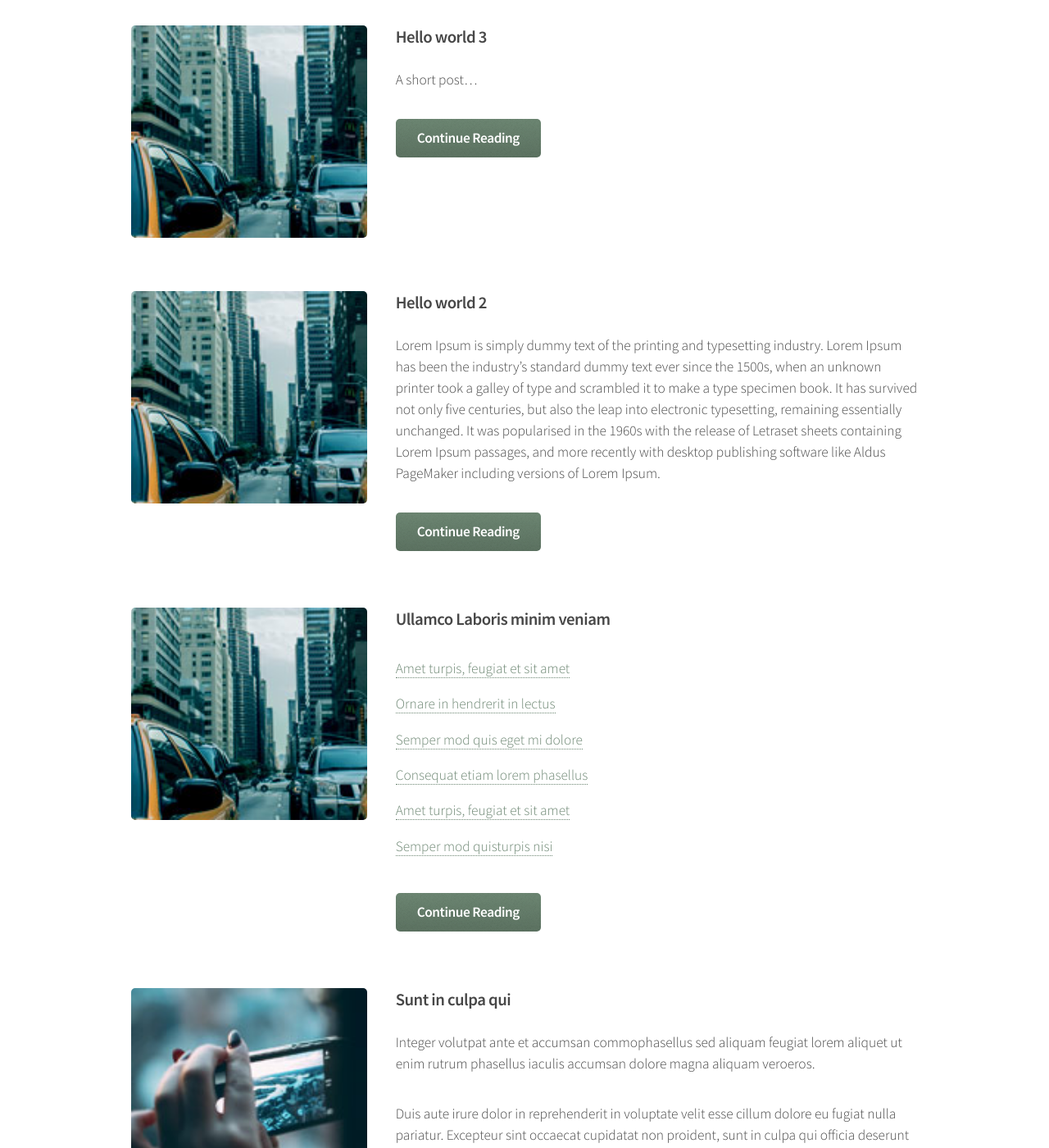
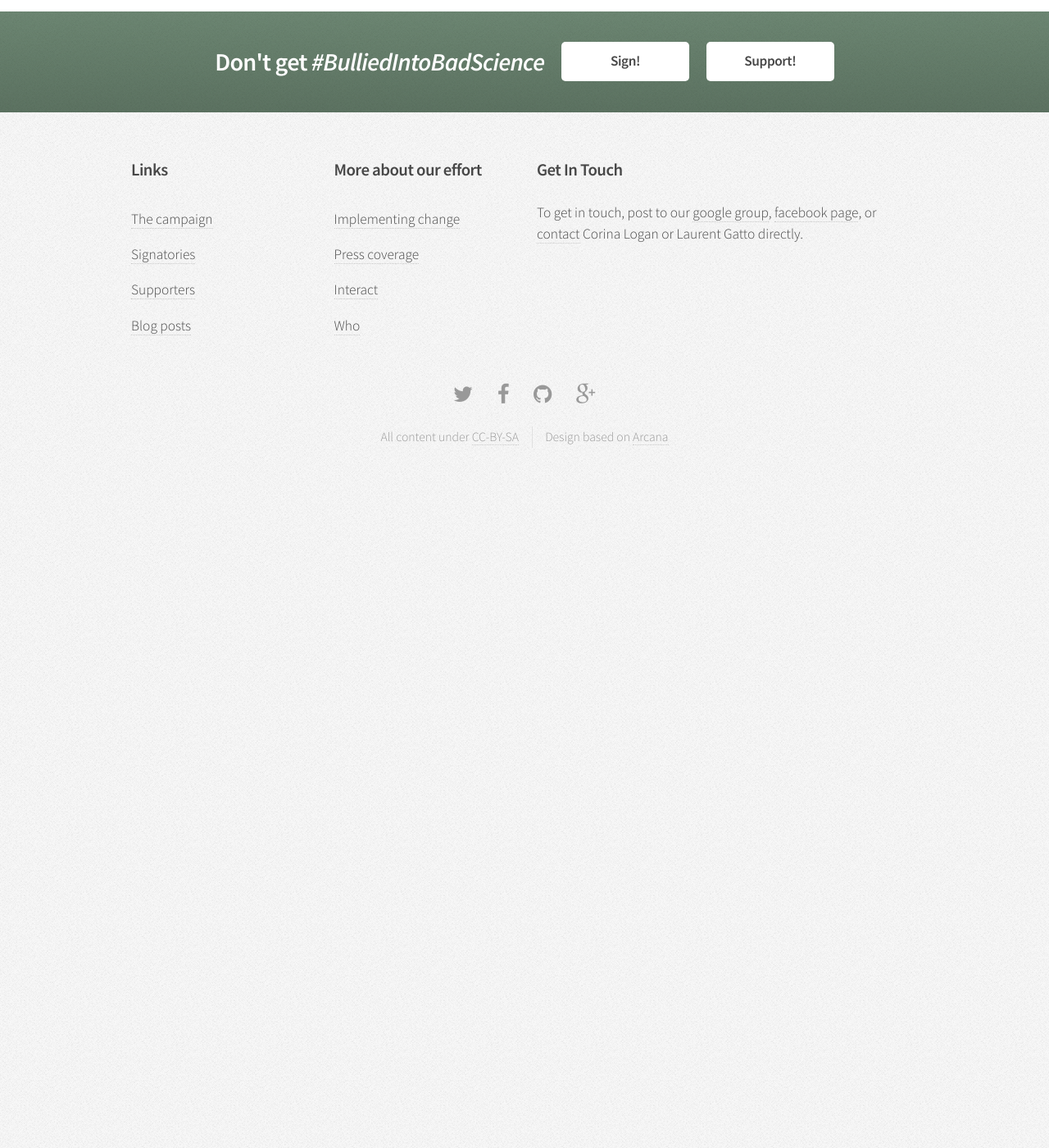
Before and after one commit to BulliedIntoBadScience/BulliedIntoBadScience.org, a Jekyll site: the page built from blog/index.html, in a window 1280 px wide and 1400 px high, scrolled down 643 px. Shown: the whole window at 82% size. Built offline with Jekyll 4.4.1, drawn with Linux system fonts in a browser that asks for light colours; after the commit the page ends 1273 px from its top, so only the background shows below that; some of the changed text lies outside the part shown.

Commit message:
a single post

```diff
--- a/_posts/2014-08-20-another-post.md
+++ /dev/null
@@ -1,8 +0,0 @@
----
-title: Lorem Ipsum Dolor Sit Amet
-featured: /assets/images/pic03.jpg
-layout: post
----
-
-<p>Reprehenderit in voluptate velit esse cillum non proident, sunt in culpa qui officia  sed aliquam feugiat lorem aliquet ut enim rutrum phasellus iaculis accumsan dolore magna aliquam veroeros.</p>
-<p>Duis aute irure dolor in reprehenderit in voluptate reprehenderit in voluptate velit esse cillum dolore eu fugiat nulla pariatur. Excepteur sint occaecat cupidatat non proident, sunt in culpa qui officia . Excepteur sint occaecat cupidatat non proident, sunt in culpa qui officia deserunt mollit anim id est laborum.</p>
--- a/_posts/2014-08-25-test-post.md
+++ /dev/null
@@ -1,8 +0,0 @@
----
-title: Sunt in culpa qui
-featured: /assets/images/pic02.jpg
-layout: post
----
-
-<p>Integer volutpat ante et accumsan commophasellus sed aliquam feugiat lorem aliquet ut enim rutrum phasellus iaculis accumsan dolore magna aliquam veroeros.</p>
-<p>Duis aute irure dolor in reprehenderit in voluptate velit esse cillum dolore eu fugiat nulla pariatur. Excepteur sint occaecat cupidatat non proident, sunt in culpa qui officia deserunt mollit anim id est laborum.</p>
--- a/_posts/2014-08-31-hello-word.md
+++ /dev/null
@@ -1,14 +0,0 @@
----
-title: Ullamco Laboris minim veniam
-featured: /assets/images/pic01.jpg
-layout: post
----
-
-<ul class="links">
-	<li><a href="#">Amet turpis, feugiat et sit amet</a></li>
-	<li><a href="#">Ornare in hendrerit in lectus</a></li>
-	<li><a href="#">Semper mod quis eget mi dolore</a></li>
-	<li><a href="#">Consequat etiam lorem phasellus</a></li>
-	<li><a href="#">Amet turpis, feugiat et sit amet</a></li>
-	<li><a href="#">Semper mod quisturpis nisi</a></li>
-</ul>
--- a/_posts/2017-09-20-hello-word-2.md
+++ /dev/null
@@ -1,15 +0,0 @@
----
-title: Hello world 2
-featured: /assets/images/pic01.jpg
-layout: post
----
-
-Lorem Ipsum is simply dummy text of the printing and typesetting
-industry. Lorem Ipsum has been the industry's standard dummy text ever
-since the 1500s, when an unknown printer took a galley of type and
-scrambled it to make a type specimen book. It has survived not only
-five centuries, but also the leap into electronic typesetting,
-remaining essentially unchanged. It was popularised in the 1960s with
-the release of Letraset sheets containing Lorem Ipsum passages, and
-more recently with desktop publishing software like Aldus PageMaker
-including versions of Lorem Ipsum.
--- a/_posts/2017-09-21-hello-word-3.md
+++ /dev/null
@@ -1,7 +0,0 @@
----
-title: Hello world 3
-featured: /assets/images/pic01.jpg
-layout: post
----
-
-A short post...
--- a/_posts/2017-09-21-hello-word-4.md
+++ b/_posts/2017-11-30-hello-word.md
@@ -1,5 +1,5 @@
 ---
-title: Hello world 4
+title: A new BulliedIntoBadScience website
 featured: /assets/images/pic01.jpg
 layout: post
 ---
```
